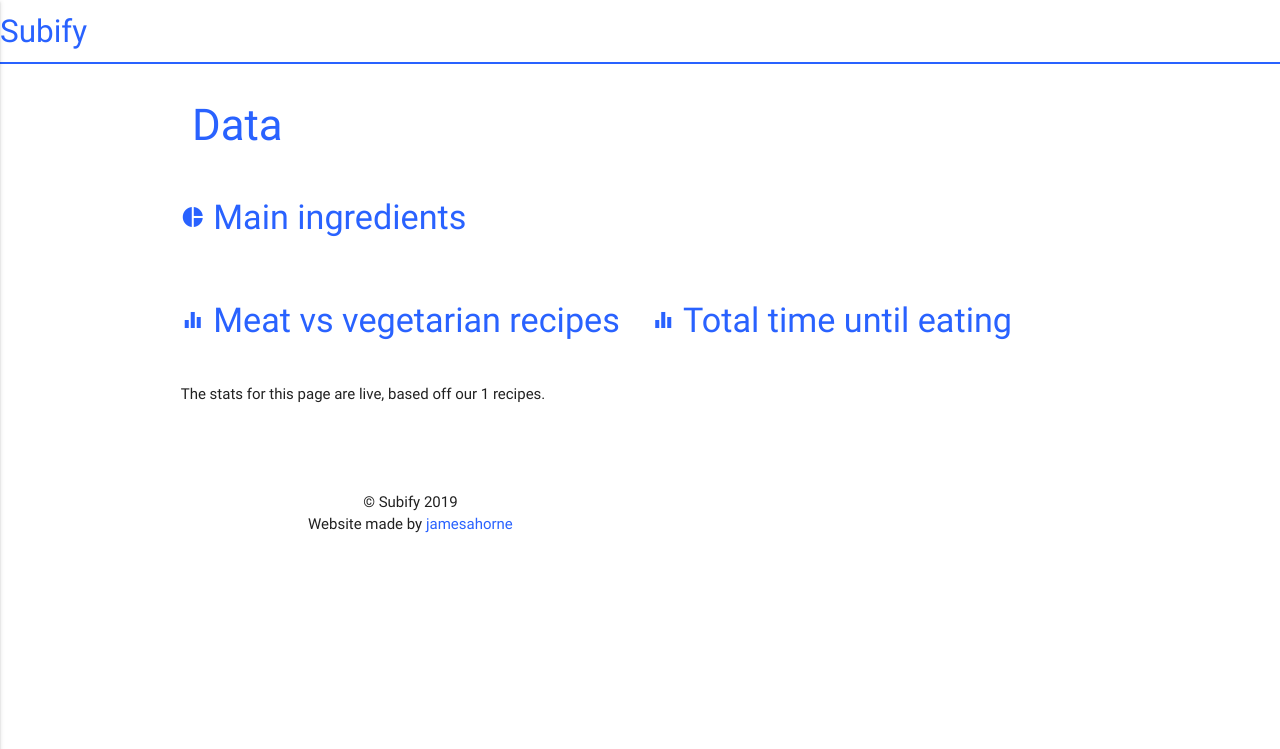
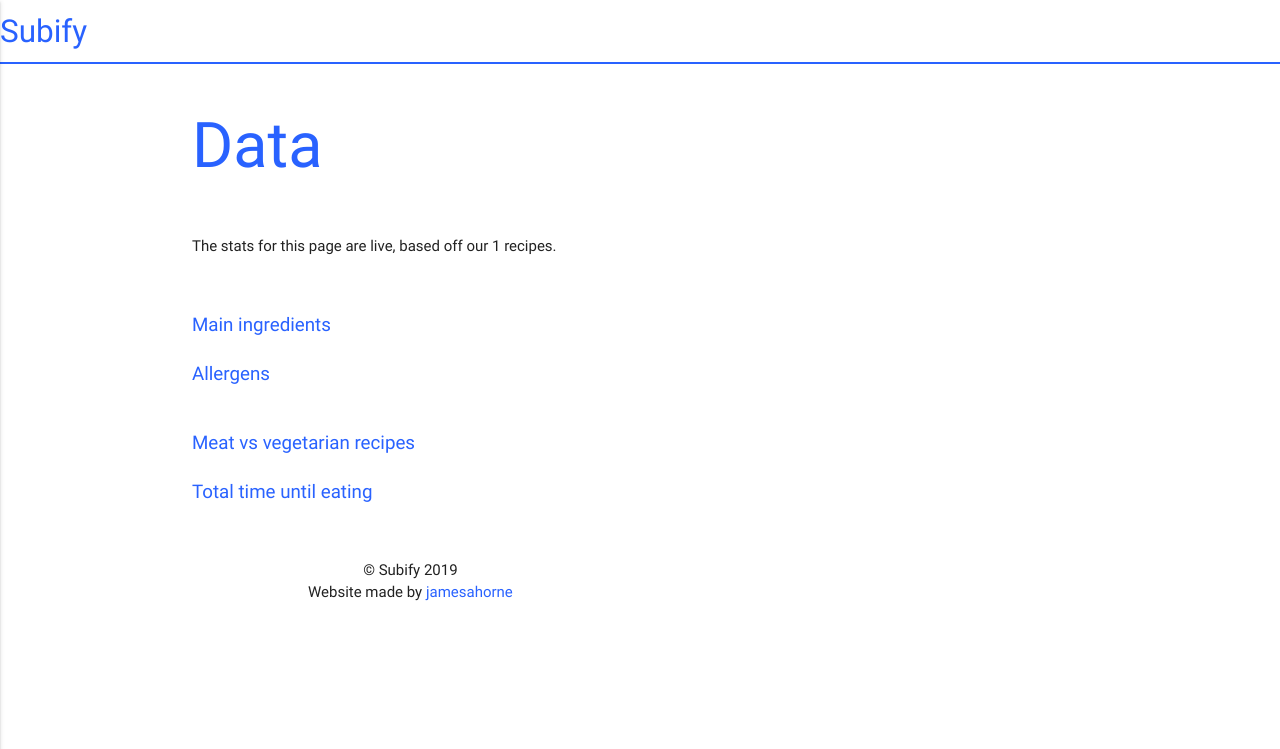
Before and after one commit to jamesahorne/milestone-3, a Flask app: page /data in a window 1280 px wide. Shown: the top 749 px of the page. Run offline with Flask 2, Linux system fonts and the light colour scheme; a database or web service that is not in the repository returns one stand-in record (values such as "Sample title"); data that the repository does not hold is empty; some libraries are stand-ins or nearby versions.

Commit message:
Put recipe_count at top of page, removed icons, add allergen chart and script tags for charting libraries

```diff
--- a/templates/data.html
+++ b/templates/data.html
@@ -1,38 +1,57 @@
 {% extends 'base.html' %} {% block content %}
 
 
-<h3>
+<h1>
     Data
-</h3>
+</h1>
+
 
 <div class="row">
-    <div class="row">
-        <div class="input-field col s12 m6">
-            <h4><i class="material-icons">pie_chart</i> Main ingredients</h4>
-            <div id="main_ingredient"></div>
-        </div>
+    <div class="input-field col s12">
+        <p>The stats for this page are live, based off our {{ recipe_count }} recipes.</p>
+    </div>
+</div>
+
+
+<div class="row">
+    <div class="input-field col s12">
+        <h6>Main ingredients</h6>
+        <div id="main_ingredient"></div>
     </div>
 
 
-    <div class="row">
-        <div class="input-field col s12 m6">
-            <h4><i class="material-icons">equalizer</i> Meat vs vegetarian recipes</h4>
-            <div id="vegetarian"></div>
-        </div>
+    <div class="input-field col s12">
+        <h6>Allergens</h6>
+        <div id="allergens"></div>
+    </div>
+</div>
 
 
-        <div class="input-field col s12 m6">
-            <h4><i class="material-icons">equalizer</i> Total time until eating</h4>
-            <div id="time"></div>
-        </div>
+<div class="row">
+    <div class="input-field col s12">
+        <h6>Meat vs vegetarian recipes</h6>
+        <div id="vegetarian"></div>
+    </div>
 
 
-        <div class="input-field col s12 m6">
-            <p>The stats for this page are live, based off our {{ recipe_count }} recipes.</p>
-        </div>
+    <div class="input-field col s12">
+        <h6>Total time until eating</h6>
+        <div id="time"></div>
     </div>
-
 </div>
 
 
 {% endblock %}
+
+
+{% block extra_js %}
+
+
+<script type="text/javascript" src="{{ url_for('static', filename='js/charting_libs/d3.min.js') }}"></script>
+<script type="text/javascript" src="{{ url_for('static', filename='js/charting_libs/crossfilter.min.js') }}"></script>
+<script type="text/javascript" src="{{ url_for('static', filename='js/charting_libs/dc.min.js') }}"></script>
+<script type="text/javascript" src="{{ url_for('static', filename='js/charting_libs/queue.min.js') }}"></script>
+<script type="text/javascript" src="{{ url_for('static', filename='js/data.js') }}"></script>
+
+
+{% endblock %}
```
